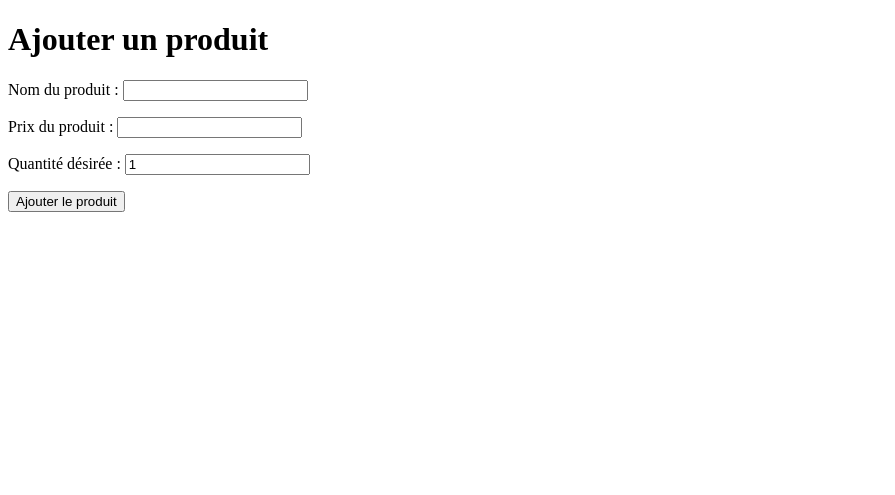
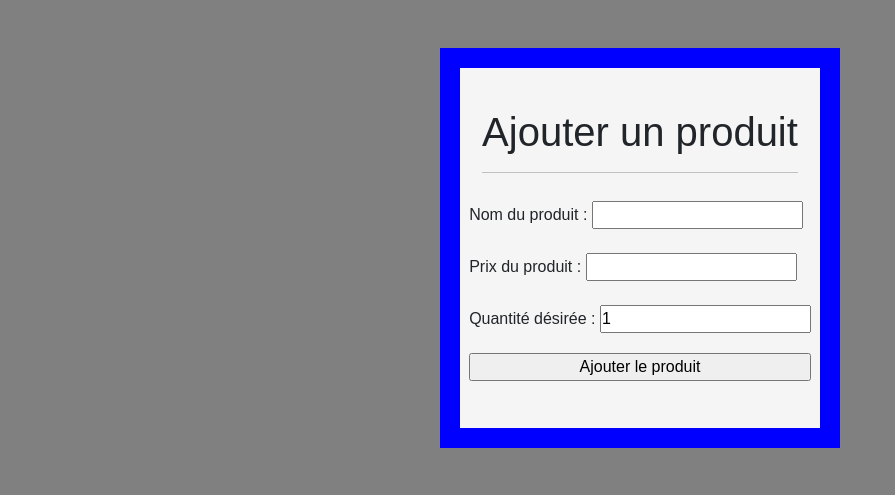
Before and after one commit to Larsenik67/Sup_Premiere-Appli, a PHP site: page / in a window 1280 px wide. Shown: the top 495 px of the page, without its empty margins (0-895 px from the left). Run offline with PHP 8.4, Linux system fonts and the light colour scheme.

Commit message:
Ajout CSS

```diff
--- a/index.php
+++ b/index.php
@@ -4,33 +4,38 @@
     <meta charset="UTF-8">
     <meta http-equiv="X-UA-Compatible" content="IE=edge">
     <meta name="viewport" content="width=device-width, initial-scale=1.0">
+    <link href="style.css" rel="stylesheet">
+    <link href="https://cdn.jsdelivr.net/npm/bootstrap@5.1.3/dist/css/bootstrap.min.css" rel="stylesheet" integrity="sha384-1BmE4kWBq78iYhFldvKuhfTAU6auU8tT94WrHftjDbrCEXSU1oBoqyl2QvZ6jIW3" crossorigin="anonymous">
     <title>Ajouter un produit</title>
 </head>
     <body>
-
-        <h1>Ajouter un produit</h1>
+        <div class ="my-5">
+            <div class="formulaire">
+                <h1 class="my-2">Ajouter un produit<hr></h1>
                 <form action ="traitement.php" method="post">
                     <p>
-                <label>
+                        <label class="my-1">
                             Nom du produit :
                             <input type="text" name="name">
                         </label>
                     </p>
                     <p>
-                <label>
+                        <label class="my-1">
                             Prix du produit :
                             <input type="number" name="price">
-                </label>
+                        </label class="my-1">
                     </p>
                     <p>
-                <label>
+                        <label class="my-1">
                             Quantité désirée :
                             <input type="number" name="qtt" value="1">
                         </label>
                     </p>
                     <p>
-                <input type="submit" name="submit" value="Ajouter le produit">
+                        <input class="my-1, submit" type="submit" name="submit" value="Ajouter le produit">
                     </p>
                 </form>
+            </div>
+        </div>
     </body>
 </html>
--- /dev/null
+++ b/style.css
@@ -0,0 +1,26 @@
+* {
+    box-sizing: border-box;
+    padding: 0;
+    margin: 0;
+    font-family: 'Exo', sans-serif;
+}
+
+body {
+    background-color: gray !important;
+}
+
+.formulaire {
+    background-color:whitesmoke;
+    width: 400px;
+    height: 400px;
+    margin: auto;
+    display: flex;
+    flex-direction: column;
+    justify-content: center;
+    align-items: center;
+    border: 20px solid blue;
+}
+
+.submit {
+    width: 100%;
+}
```
Lines whose indentation alone changed are shown as unchanged.
